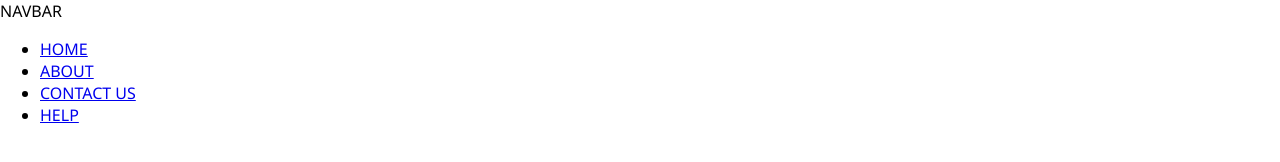
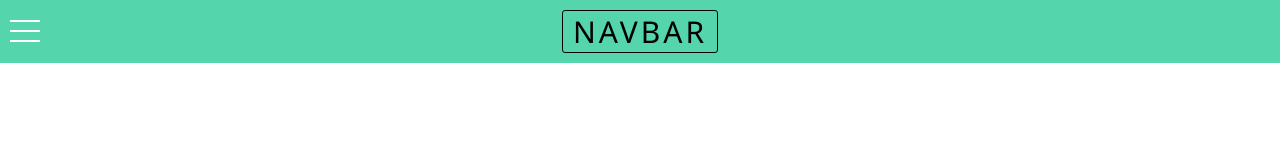
Before and after one commit to baraskarharshal/web-platform-responsive-navbar-xkvc8e, a plain HTML site: page index.html in a window 1280 px wide. Drawn offline with Linux system fonts and the light colour scheme.

Commit message:
2 files modified

```diff
--- a/index.html
+++ b/index.html
@@ -8,7 +8,15 @@
 
 <body>
   <div id="navbar">
-    <div id="logo">NAVBAR</div>
+    <div id="logo">
+      <label for="nav-toggle" class="nav-toggle-label">
+        <div></div>
+        <div></div>
+        <div></div>
+      </label>
+      <span id="logo-name">NAVBAR</span>
+    </div>
+    <input type="checkbox" id="nav-toggle">
     <nav id="nav">
       <ul>
         <li><a href="#">HOME</a></li>
@@ -17,6 +25,7 @@
         <li><a href="#">HELP</a></li>
       </ul>
     </nav>
+
   </div>
 </body>
 
--- a/styles.css
+++ b/styles.css
@@ -2,9 +2,87 @@
   --lightblack: #338;
   --black: black;
   --green: #55d5ab;
+  --darkgreen: #50a287;
+  --white: white;
 }
 
 body {
   margin: 0;
   font-family: "Segoe UI", Tahoma, Geneva, Verdana, sans-serif;
 }
+
+#navbar {
+  background: var(--green);
+  display: flex;
+  flex-direction: column;
+  position: relative;
+}
+
+#logo {
+  display: flex;
+  justify-content: center;
+}
+
+#logo #logo-name {
+  border: 1px solid var(--black);
+  padding: 0 10px;
+  margin: 10px 0;
+  font-size: 30px;
+  border-radius: 3px;
+  letter-spacing: 3px;
+}
+
+nav {
+  position: absolute;
+  top: 100%;
+  left: 0;
+  width: 100%;
+  background: var(--green);
+  transform-origin: top;
+  transform: scale(1, 0);
+  transition: all ease-in-out 200ms;
+}
+
+nav ul {
+  list-style-type: none;
+  padding: 0;
+}
+
+#nav ul li {
+  padding: 10px 10px;
+}
+
+#nav ul li:hover {
+  background: var(--darkgreen);
+}
+
+#nav ul li a {
+  text-decoration: none;
+  color: var(--white);
+  font-weight: 500;
+}
+
+#nav-toggle {
+  display: none;
+}
+
+#nav-toggle:checked ~ nav {
+  transform: scale(1, 1);
+}
+
+.nav-toggle-label {
+  position: absolute;
+  left: 0;
+  top: 0;
+  margin: 20px 10px;
+  display: flex;
+  flex-direction: column;
+  cursor: pointer;
+}
+
+.nav-toggle-label div {
+  width: 30px;
+  background: var(--white);
+  height: 2px;
+  margin-bottom: 8px;
+}
```
